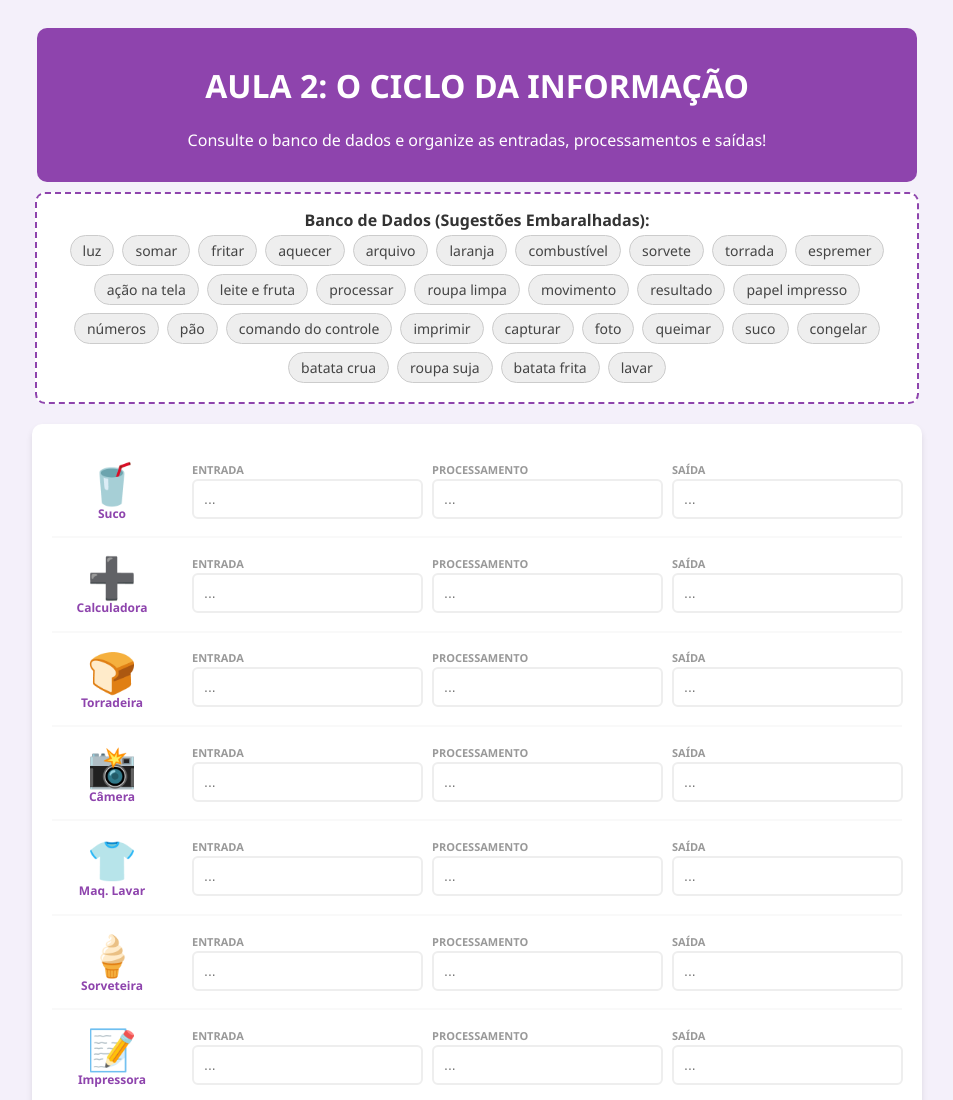
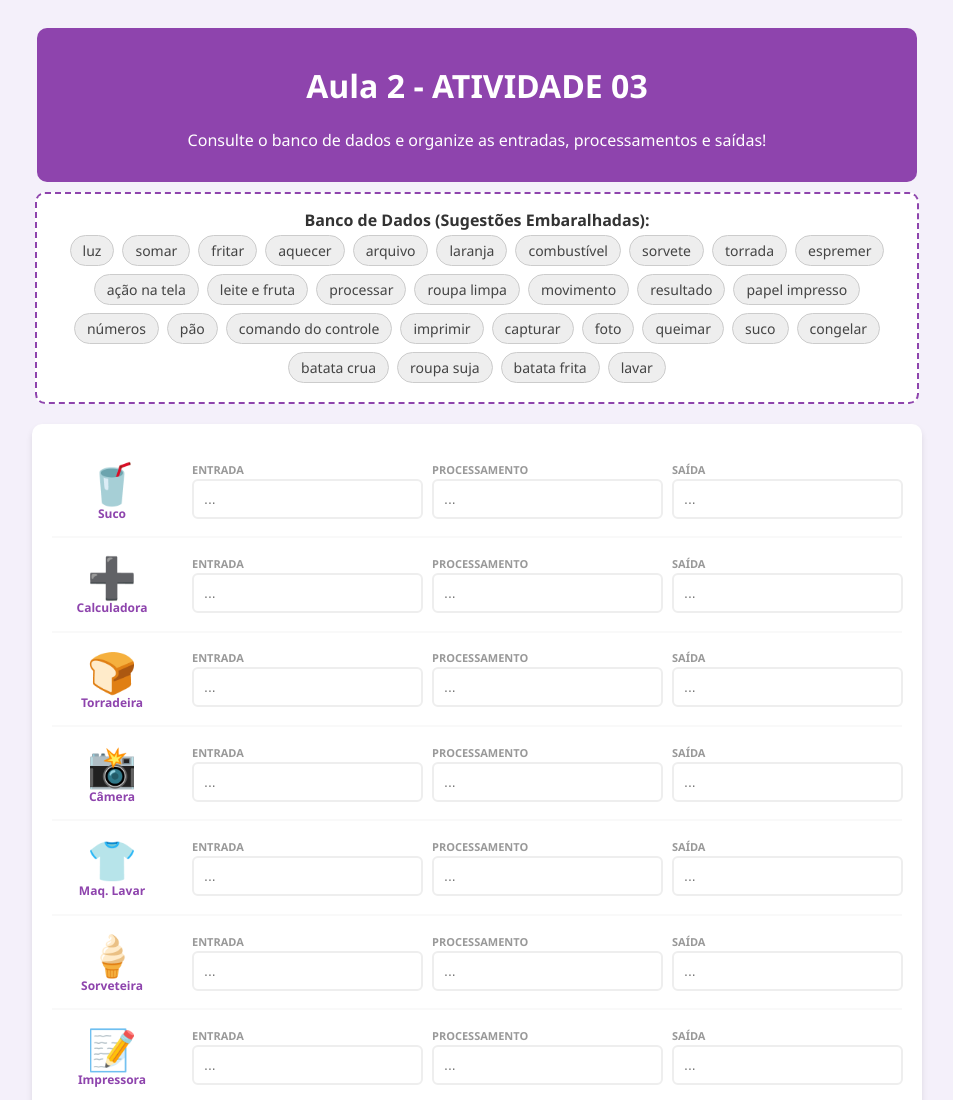
Before and after one commit to adrianabettt/AULA2---ATIVIDADE3, a plain HTML site: page index.html in a window 1280 px wide. Shown: the top 1100 px of the page, without its empty margins (163-1116 px from the left). Drawn offline with Linux system fonts and the light colour scheme.

Commit message:
Update index.html

```diff
--- a/index.html
+++ b/index.html
@@ -2,7 +2,7 @@
 <html lang="pt-br">
 <head>
     <meta charset="UTF-8">
-    <title>Aula 2 - Fábrica de Processamento</title>
+    <title>Aula 2 - ATIVIDADE 03</title>
     <style>
         body { font-family: 'Segoe UI', Tahoma, Geneva, Verdana, sans-serif; background-color: #f4f0fa; color: #333; display: flex; flex-direction: column; align-items: center; padding: 20px; }
         .header { background-color: #8e44ad; color: white; width: 100%; max-width: 850px; padding: 15px; border-radius: 10px; text-align: center; margin-bottom: 10px; }
@@ -26,7 +26,7 @@
 <body>
 
 <div class="header">
-    <h1>AULA 2: O CICLO DA INFORMAÇÃO</h1>
+    <h1>Aula 2 - ATIVIDADE 03</h1>
     <p>Consulte o banco de dados e organize as entradas, processamentos e saídas!</p>
 </div>
 
```
